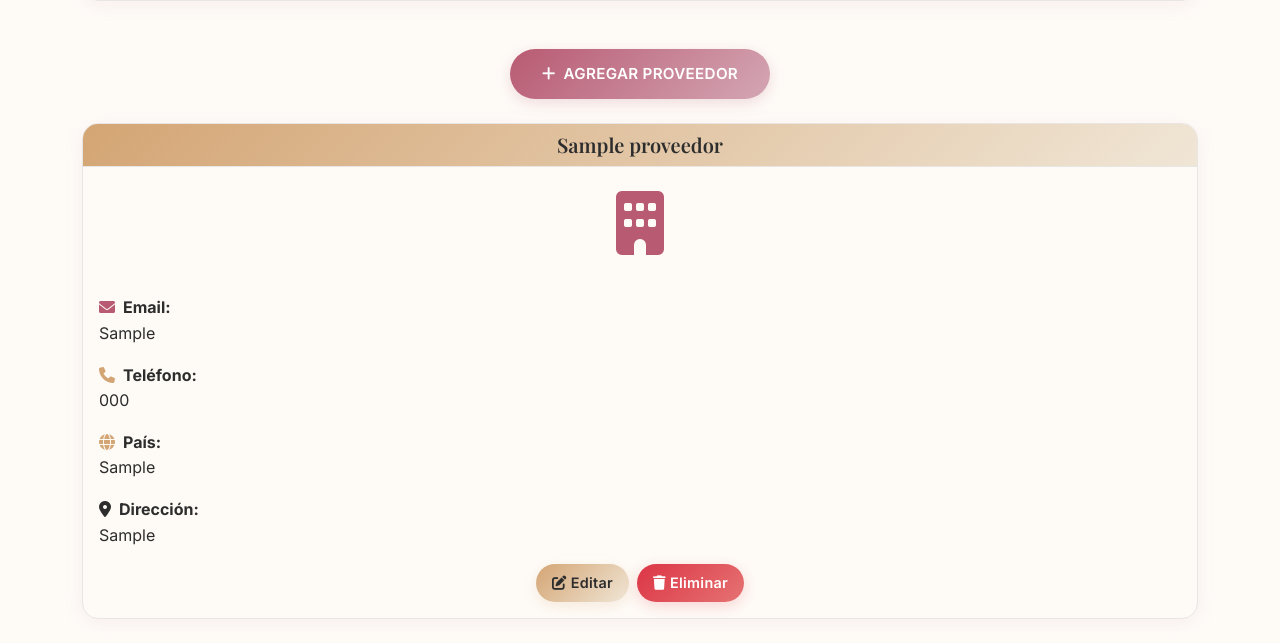
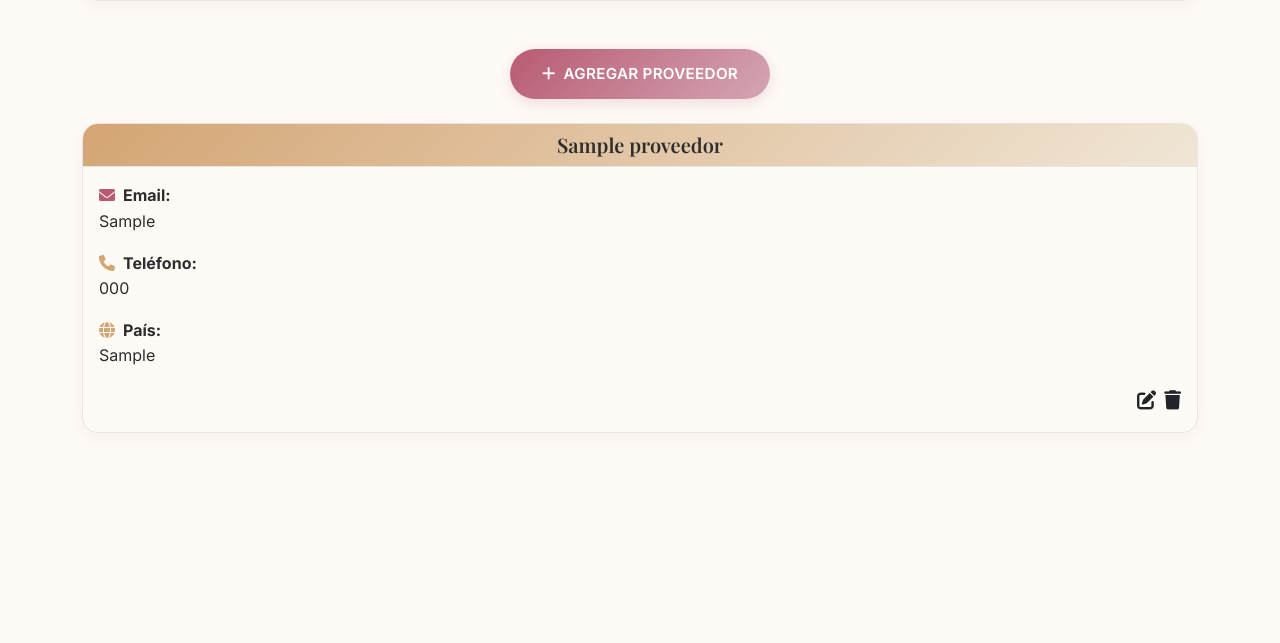
Before and after one commit to anntnzrb/sist-cosm, a Django app: page /proveedores/ in a window 1280 px wide. Shown: the part 354-997 px from the top of the page. After the commit the page ends 787 px from the top, so only its background shows below. Run offline with Django 5.2, Linux system fonts and the light colour scheme; tables that the repository leaves empty hold one stand-in row (values such as "Sample post"); some libraries are stand-ins or nearby versions.

Commit message:
style(proveedores): clean up card layout and apply shared components
- Remove placeholder building icon per PRD specifications
- Remove address field display for cleaner card design
- Implement shared action buttons component for consistency
- Add flexbox layout for proper button positioning

```diff
--- a/templates/proveedores/list.html
+++ b/templates/proveedores/list.html
@@ -16,16 +16,12 @@
 </div>
     <div class="proveedores-grid">
         {% for proveedor in proveedores %}
-            <div class="card card-cosmetic fade-in">
+            <div class="card card-cosmetic fade-in d-flex flex-column h-100">
                 <div class="card-header">
                     <h5 class="mb-0">{{ proveedor.nombre }}</h5>
                 </div>
 
-                <div class="text-center py-4" style="background: linear-gradient(135deg, var(--cosmetics-nude), var(--cosmetics-rose-gold));">
-                    <i class="fas fa-building text-cosmetics-pink fa-4x"></i>
-                </div>
-
-                <div class="card-body">
+                <div class="card-body d-flex flex-column flex-grow-1">
                     <p class="card-text">
                         <strong><i class="fas fa-envelope me-2 text-cosmetics-pink"></i>Email:</strong><br>
                         {{ proveedor.correo }}
@@ -38,20 +34,10 @@
                         <strong><i class="fas fa-globe me-2 text-cosmetics-rose-gold"></i>País:</strong><br>
                         {{ proveedor.pais }}
                     </p>
-                    <p class="card-text">
-                        <strong><i class="fas fa-map-marker-alt me-2 text-cosmetics-charcoal"></i>Dirección:</strong><br>
-                        {{ proveedor.direccion|truncatewords:10 }}
-                    </p>
 
-                    <div class="action-buttons mt-3">
-                        <a href="{% url 'proveedores:update' proveedor.pk %}" class="btn btn-cosmetics-secondary btn-sm">
-                            <i class="fas fa-edit me-1"></i>Editar
-                        </a>
-                        <a href="{% url 'proveedores:delete' proveedor.pk %}" class="btn btn-cosmetics-danger btn-sm"
-                           data-confirm="¿Está seguro de eliminar a {{ proveedor.nombre }}?">
-                            <i class="fas fa-trash me-1"></i>Eliminar
-                        </a>
-                    </div>
+                    {% url 'proveedores:update' proveedor.pk as update_url %}
+                    {% url 'proveedores:delete' proveedor.pk as delete_url %}
+                    {% include 'shared/action_buttons.html' with update_url=update_url delete_url=delete_url confirm_message="¿Está seguro de eliminar a "|add:proveedor.nombre|add:"?" %}
                 </div>
             </div>
         {% endfor %}
```
